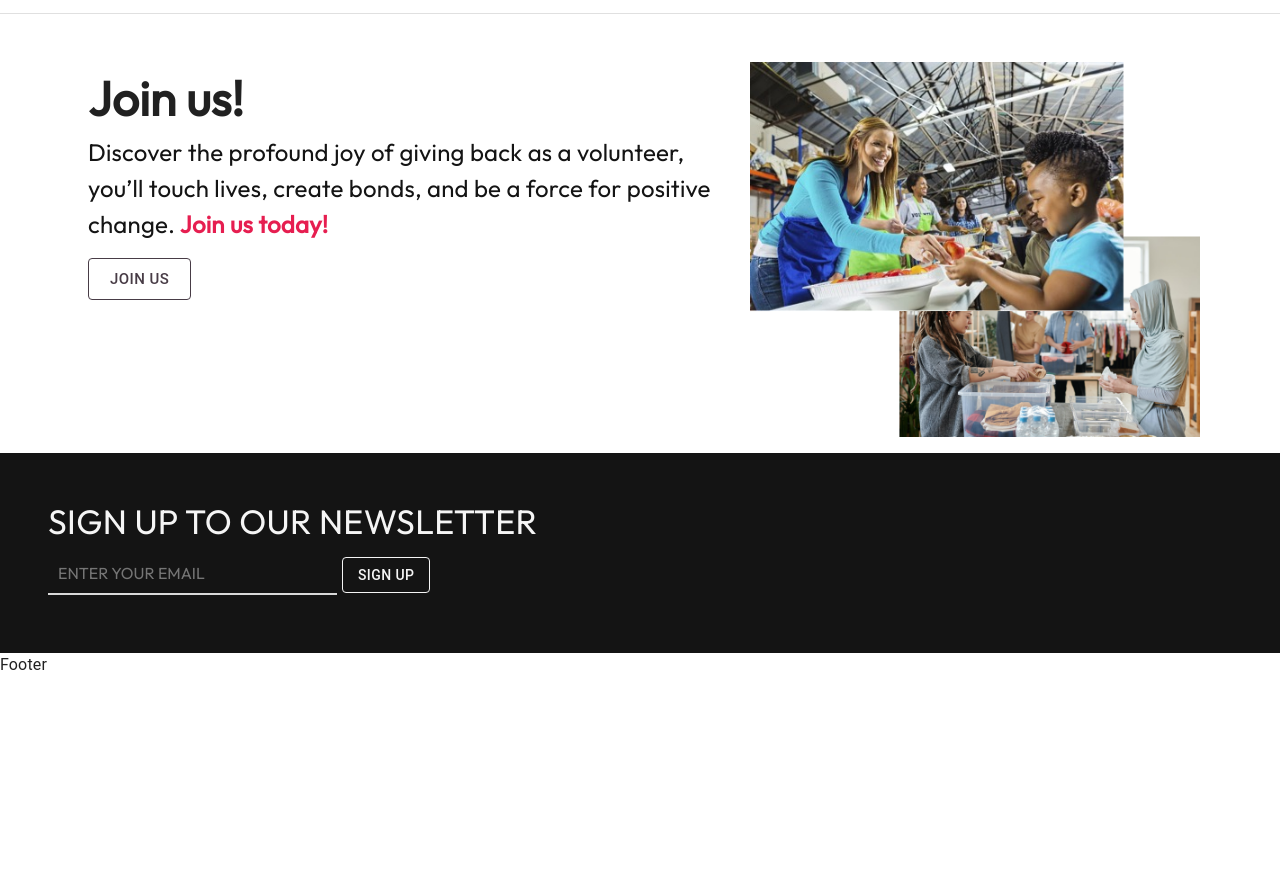
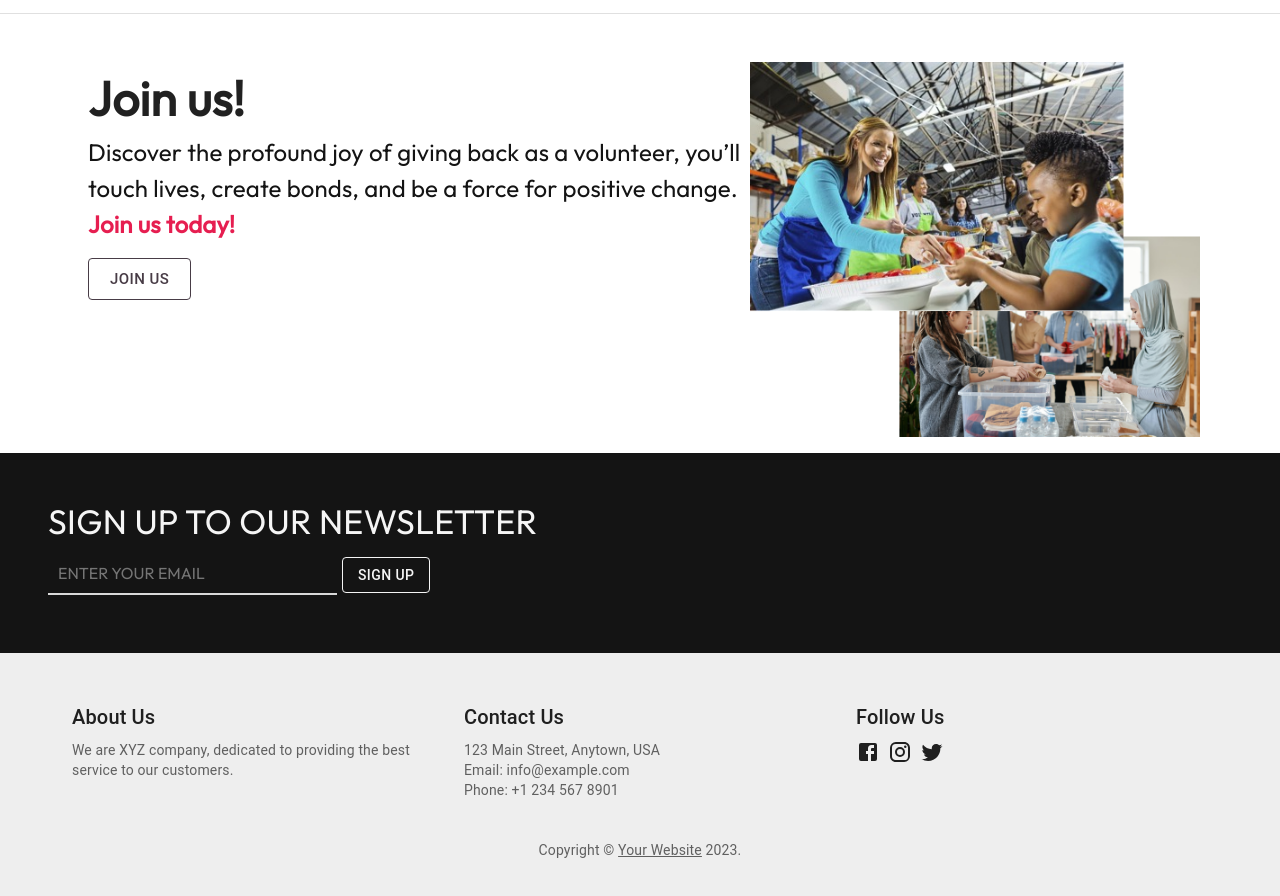
Before and after one commit to AlphaSap/charity-website, a React (Vite) app: page / in a window 1280 px wide. Shown: the part 1580-2476 px from the top of the page. Before the commit the page ends 2257 px from the top, so only its background shows below. Built offline with nearby package versions, Linux system fonts and the light colour scheme.

Commit message:
Added footer

```diff
--- a/src/components/banner/quick_donate/QuickDonate.tsx
+++ b/src/components/banner/quick_donate/QuickDonate.tsx
@@ -37,7 +37,12 @@
       }}
     >
       <ThemeProvider theme={theme}>
-        <Typography variant="h2">Quick Donate</Typography>
+        <Typography sx={{
+          justifySelf: 'center',
+          display: 'flex',
+          alignSelf: 'center'
+
+        }} variant="h2">Quick Donate</Typography>
       </ThemeProvider>
       <Box sx={{ minWidth: 100 }}>
         <FormControl size="small" fullWidth>
--- a/src/components/footer/Footer.css
+++ b/src/components/footer/Footer.css
@@ -0,0 +1,3 @@
+.footer-bold {
+  font-weight: bold;
+}
--- a/src/components/footer/Footer.tsx
+++ b/src/components/footer/Footer.tsx
@@ -1,9 +1,115 @@
-import './Footer.css'
+import { Box, Container, Grid, Link, Typography } from "@mui/material";
+import "./Footer.css";
+import { Facebook, Instagram, Twitter } from "@mui/icons-material";
 
 function Footer() {
+  // return (
+  //   <>
+  //     <Box
+  //       sx={{
+  //         backgroundColor: "var(--gray)",
+  //         display: "flex",
+  //         paddingLeft: "1rem",
+  //         paddingTop: "1rem",
+  //       }}
+  //     >
+  //       <Stack>
+  //         <Box>
+  //           <Typography variant="h6" fontWeight={'bold'}>Contact us</Typography>
+  //           <Typography>
+  //             <span className="footer-bold">Address</span>: 17 ONRA ROAD <br />
+  //             LONDON E17 8JD
+  //           </Typography>
+  //         </Box>
+  //         <Box>
+  //           <Typography> <span className="footer-bold">Email</span>: example@mail.com </Typography>
+  //           <Typography> <span className="footer-bold">Phone</span>: +44 07428820281</Typography>
+  //         </Box>
+  //       </Stack>
+  //     </Box>
+  //     <Box
+  //       sx={{
+  //         backgroundColor: "var(--gray)",
+  //         display: "flex",
+  //         justifyContent: "center",
+  //         alignItems: "center",
+  //       }}
+  //     >
+  //       <Typography marginY={2}>
+  //         Copyright ©️ <Link>Dholar Community</Link> 2023
+  //       </Typography>
+  //     </Box>
+  //   </>
+  // );
+
   return (
-    <div>Footer</div>
-  )
+    <Box
+      component="footer"
+      sx={{
+        backgroundColor: (theme) =>
+          theme.palette.mode === "light"
+            ? theme.palette.grey[200]
+            : theme.palette.grey[800],
+        p: 6,
+      }}
+    >
+      <Container maxWidth="lg">
+        <Grid container spacing={5}>
+          <Grid item xs={12} sm={4}>
+            <Typography variant="h6" color="text.primary" gutterBottom>
+              About Us
+            </Typography>
+            <Typography variant="body2" color="text.secondary">
+              We are XYZ company, dedicated to providing the best service to our
+              customers.
+            </Typography>
+          </Grid>
+          <Grid item xs={12} sm={4}>
+            <Typography variant="h6" color="text.primary" gutterBottom>
+              Contact Us
+            </Typography>
+            <Typography variant="body2" color="text.secondary">
+              123 Main Street, Anytown, USA
+            </Typography>
+            <Typography variant="body2" color="text.secondary">
+              Email: info@example.com
+            </Typography>
+            <Typography variant="body2" color="text.secondary">
+              Phone: +1 234 567 8901
+            </Typography>
+          </Grid>
+          <Grid item xs={12} sm={4}>
+            <Typography variant="h6" color="text.primary" gutterBottom>
+              Follow Us
+            </Typography>
+            <Link href="https://www.facebook.com/" color="inherit">
+              <Facebook />
+            </Link>
+            <Link
+              href="https://www.instagram.com/"
+              color="inherit"
+              sx={{ pl: 1, pr: 1 }}
+            >
+              <Instagram />
+            </Link>
+            <Link href="https://www.twitter.com/" color="inherit">
+              <Twitter />
+            </Link>
+          </Grid>
+        </Grid>
+        <Box mt={5}>
+          <Typography variant="body2" color="text.secondary" align="center">
+            {"Copyright © "}
+            <Link color="inherit" href="https://your-website.com/">
+              Your Website
+            </Link>{" "}
+            {new Date().getFullYear()}
+            {"."}
+          </Typography>
+        </Box>
+      </Container>
+    </Box>
+  );
 }
 
-export default Footer
+export default Footer;
--- a/src/components/joinus/JoinUs.tsx
+++ b/src/components/joinus/JoinUs.tsx
@@ -1,6 +1,7 @@
-import { Box, Button, Stack, Typography } from "@mui/material";
+import { Box, Button, Stack, ThemeProvider, Typography } from "@mui/material";
 
 import "./JoinUs.css";
+import getTheme from "../../theme";'../../theme.tsx'
 
 function JoinUs() {
 
@@ -16,6 +17,7 @@
         direction={"row"}
       >
         <Box>
+          <ThemeProvider theme={getTheme()}>
           <Typography
             variant="h3"
             fontFamily={"var(--font-fam)"}
@@ -33,6 +35,7 @@
             touch lives, create bonds, and be a force for positive change.
             <span className="red-text"> Join us today! </span>
           </Typography>
+          </ThemeProvider>
           <Button
             variant="outlined"
             size="large"
--- a/src/components/newsletter/NewsLetter.tsx
+++ b/src/components/newsletter/NewsLetter.tsx
@@ -72,10 +72,4 @@
   );
 }
 
-// function showAl(al: boolean) {
-//   return al ? (
-//
-//   ) : null;
-// }
-
 export default NewsLetter;
--- /dev/null
+++ b/src/theme.tsx
@@ -0,0 +1,26 @@
+import { createTheme } from "@mui/material";
+
+function getTheme() {
+  return createTheme({
+    typography: {
+      fontFamily: "var(--font-fam)",
+      h3: {
+        "@media (max-width: 420px)": {
+          fontSize: "1.5rem",
+        },
+      },
+      body1: {
+        "@media (max-width: 420px)": {
+          fontSize: "1rem",
+        },
+      },
+      h2: {
+        "@media (max-width: 420px)": {
+          fontSize: "1.6rem",
+        },
+      },
+    },
+  });
+}
+
+export default getTheme;
```
